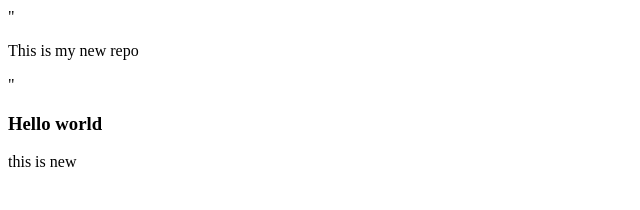
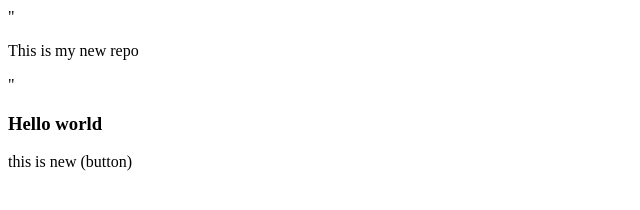
Before and after one commit to shrshru/localrepo, a plain HTML site: page index.html in a window 1280 px wide. Shown: the full height of the page, 0-640 px from the left. Drawn offline with Linux system fonts and the light colour scheme.

```diff
--- a/index.html
+++ b/index.html
@@ -1,4 +1,4 @@
 "<p>This is my new repo</p>"
 <br>
 <h3>Hello world</h3>
-<p>this is new</p>
+<p>this is new (button)</p>
```
